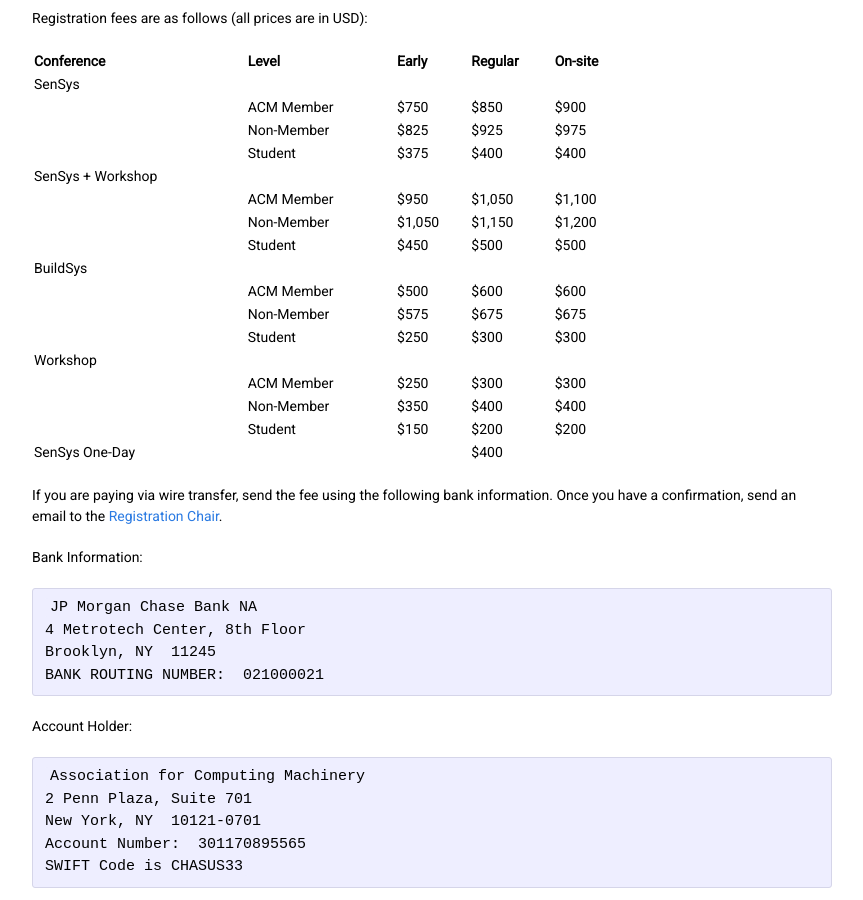
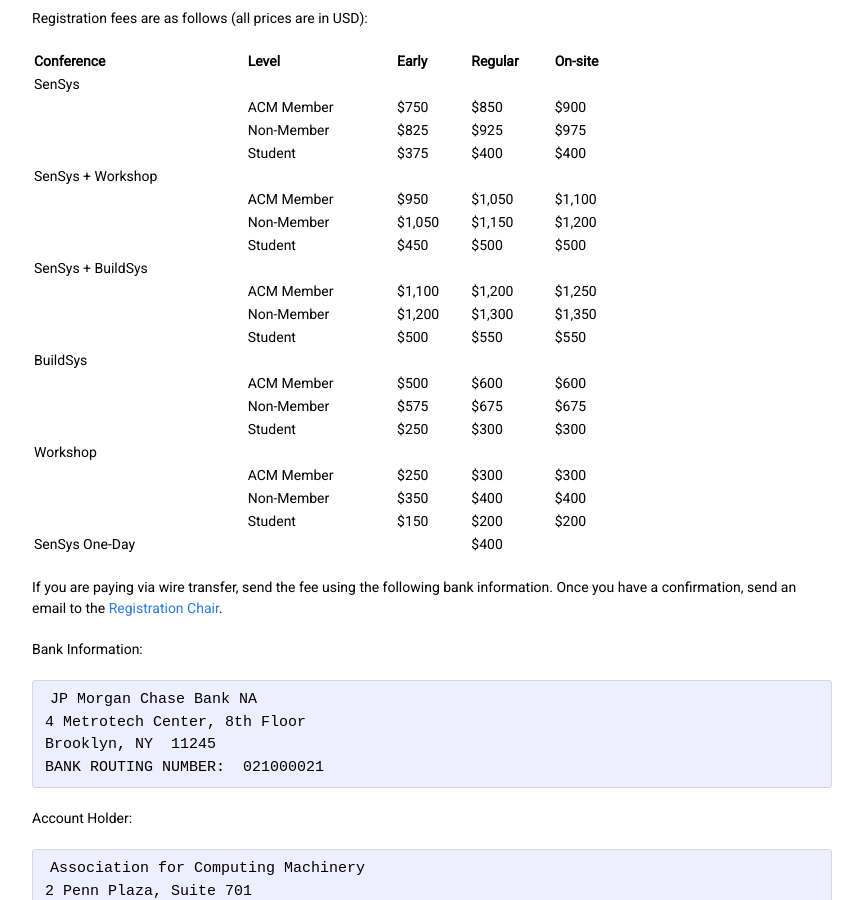
Before and after one commit to rfdickerson/acm-sensys2014-website, a Jekyll site: the page built from registration.md, in a window 1280 px wide and 900 px high, scrolled down 553 px. Shown: the whole window, without its empty margins (208-1071 px from the left). Built offline with Jekyll 4.4.1, drawn with Linux system fonts in a browser that asks for light colours.

Commit message:
added new price for sensys and buildsys

```diff
--- a/registration.md
+++ b/registration.md
@@ -89,6 +89,34 @@ Registration fees are as follows (all prices are in USD):
   <td>$500</td>
 </tr>
 <tr>
+  <td>SenSys + BuildSys</td>
+  <td></td>
+  <td></td>
+  <td></td>
+  <td></td>
+</tr>
+<tr>
+  <td></td>
+  <td>ACM Member</td>
+  <td>$1,100</td>
+  <td>$1,200</td>
+  <td>$1,250</td>
+</tr>
+<tr>
+  <td></td>
+  <td>Non-Member</td>
+  <td>$1,200</td>
+  <td>$1,300</td>
+  <td>$1,350</td>
+</tr>
+<tr>
+  <td></td>
+  <td>Student</td>
+  <td>$500</td>
+  <td>$550</td>
+  <td>$550</td>
+</tr>
+<tr>
   <td>BuildSys</td>
   <td></td>
   <td></td>
@@ -144,6 +172,7 @@ Registration fees are as follows (all prices are in USD):
   <td>$200</td>
   <td>$200</td>
 </tr>
+
 <tr>
   <td>SenSys One-Day</td>
   <td></td>
```
Also changed, not shown: resources/images/brand.png (added), resources/images/umemphis.png (added).
